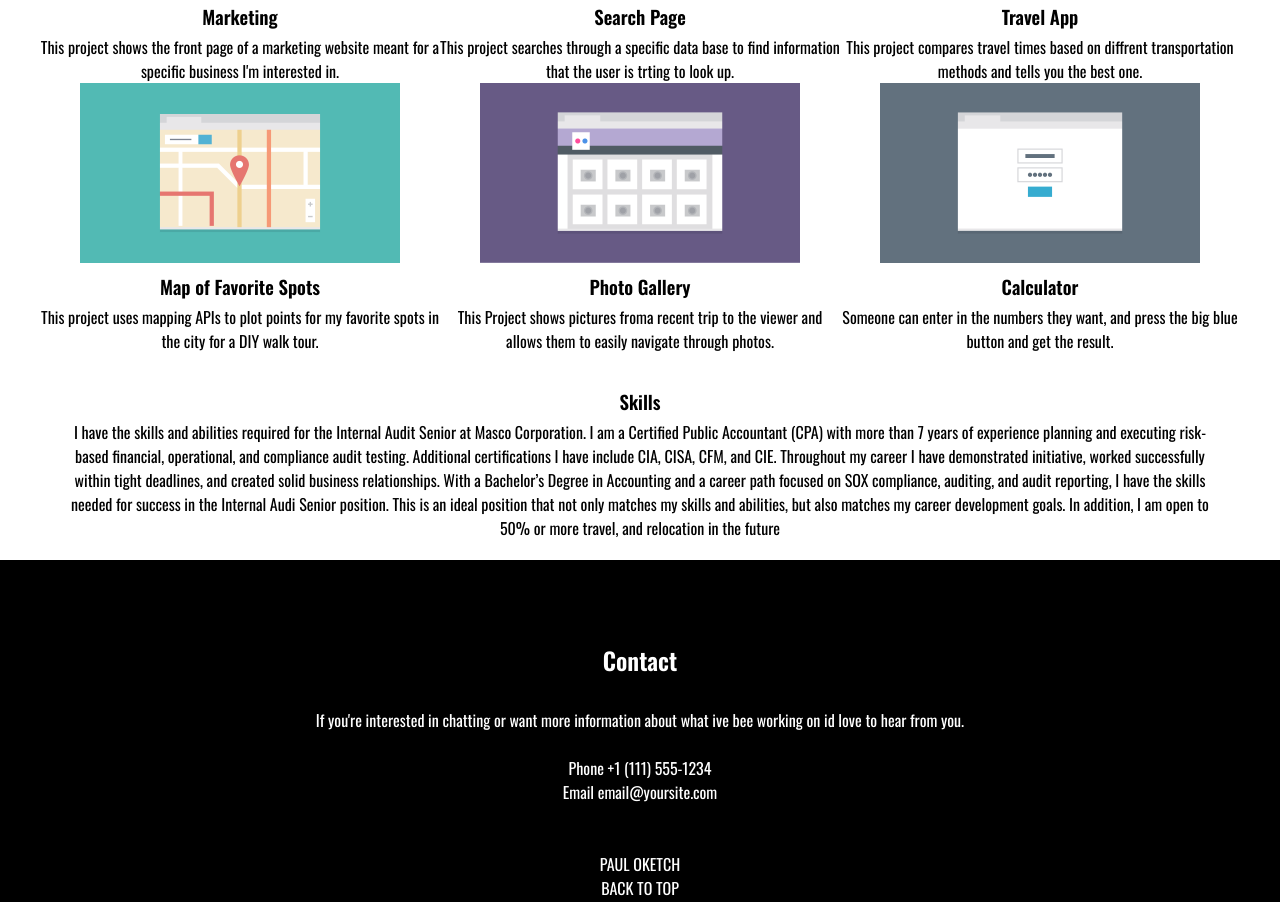
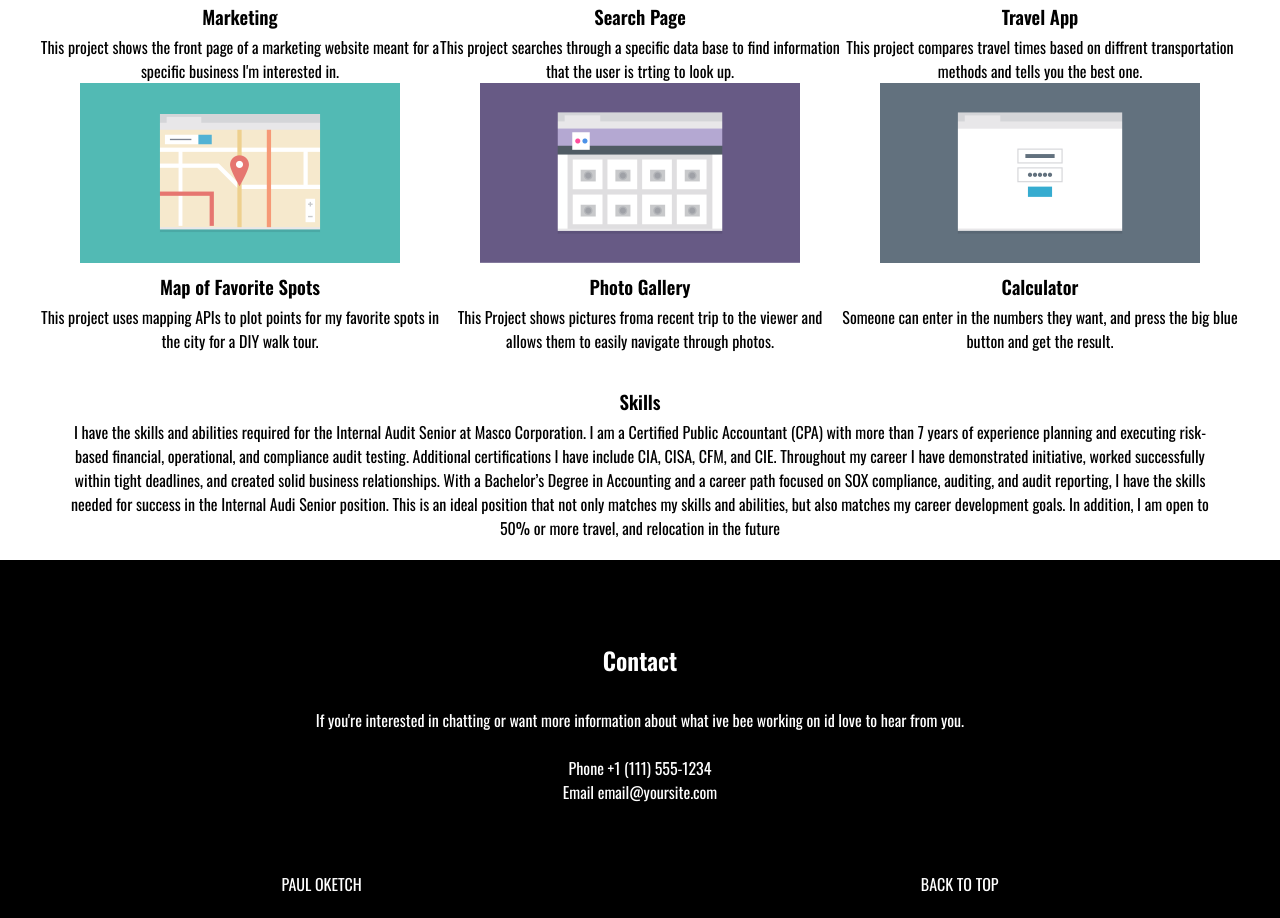
Before and after one commit to RegionalAura444/Profile-Page, a plain HTML site: page index.html in a window 1280 px wide. Shown: the part 621-1539 px from the top of the page. Drawn offline with nearby package versions, Linux system fonts and the light colour scheme.

Commit message:
changes
change of id to class in html

flex properties on .last

```diff
--- a/css/styles.css
+++ b/css/styles.css
@@ -88,19 +88,14 @@ section{
     list-style-type: none;
 }
 
-.last{
-    display: flex;
-
+.last {
+    display:flex;
+    flex-flow: row wrap;
+    justify-content: space-around;
 }
-
 .name{
-    justify-content: space-between;
-
-}
-
-.col{
-    background: black;
-    color: white;
+   padding: 20px;
+   text-align: center;
 }
 
 .dev{
@@ -111,6 +106,7 @@ section{
 
 #introduction{
     padding:20px;
+    color: black;
 
 }
 
--- a/index.html
+++ b/index.html
@@ -87,7 +87,7 @@
         <span>Phone +1 (111) 555-1234</span> <br>
         <span> Email email@yoursite.com</span> <br> <br> <br>
 
-        <div id="last">
+        <div class="last">
             <p class="name">PAUL OKETCH</p>
             <p class="name"><a href="#top">BACK TO TOP</a></p>
         </div>
```
